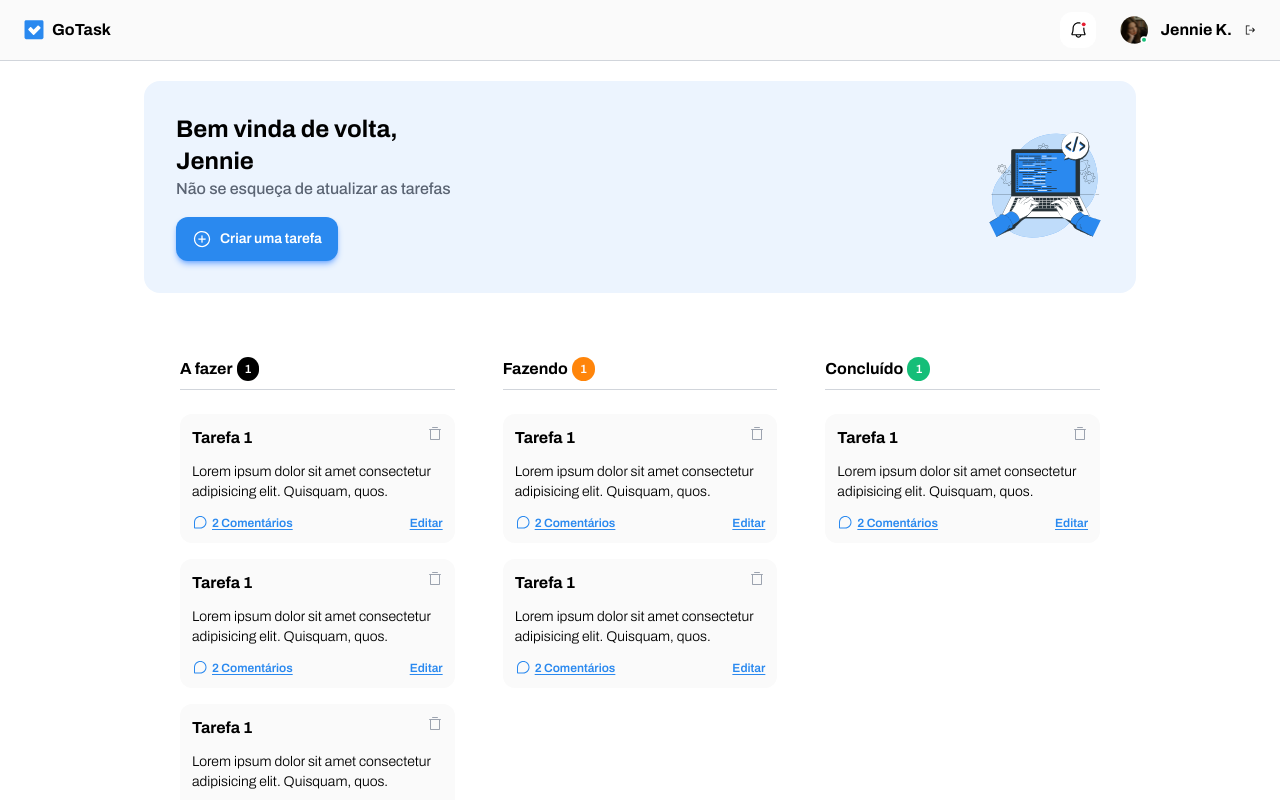
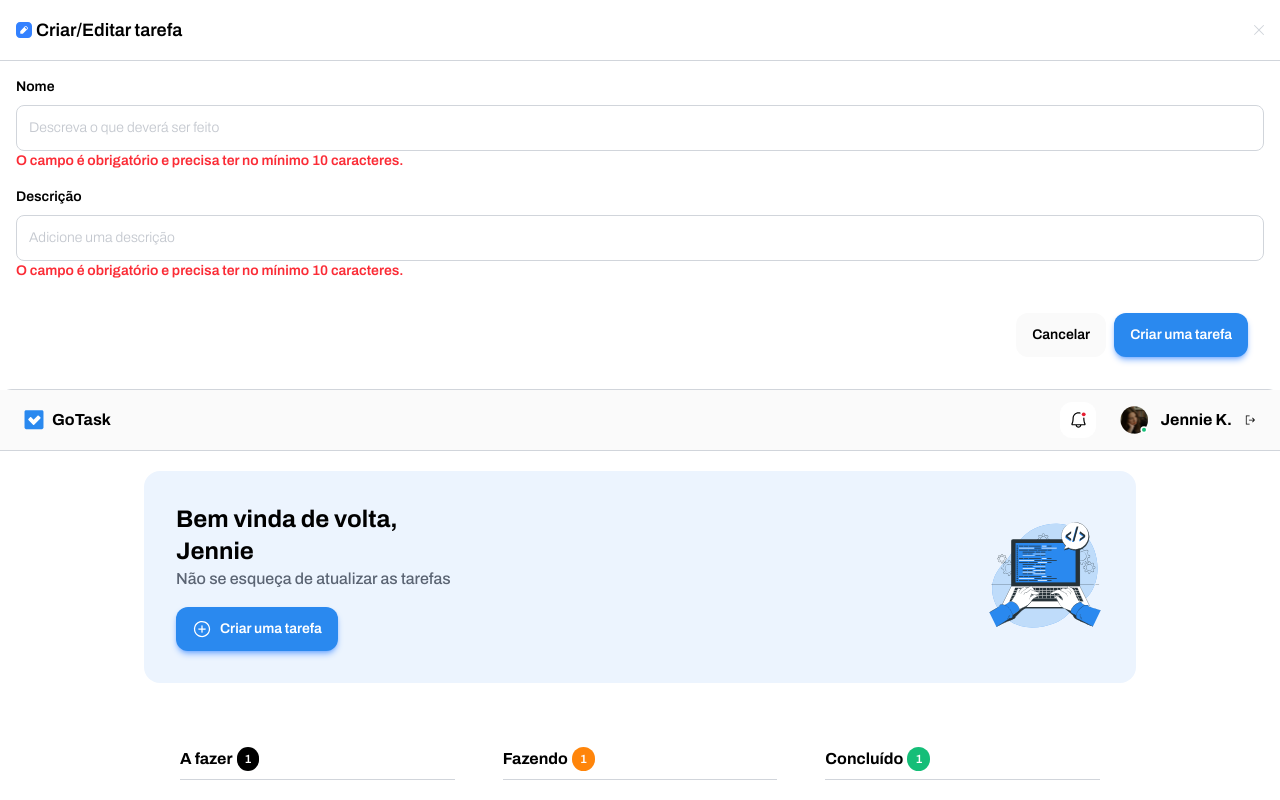
Before and after one commit to macedocmateus/GoTask, an Angular app: page / in a window 1280 px wide. Shown: the top 800 px of the page. Built offline with nearby package versions, Linux system fonts and the light colour scheme.

Commit message:
init task-form-modal component

```diff
--- a/src/app/app.component.html
+++ b/src/app/app.component.html
@@ -1,3 +1,4 @@
+<app-task-form-modal />
 <div class="mx-auto max-w-7xl min-h-dvh">
     <app-header />
     <app-main-content />
--- a/src/app/components/task-form-modal/task-form-modal.component.html
+++ b/src/app/components/task-form-modal/task-form-modal.component.html
@@ -1 +1,32 @@
-<p>task-form-modal works!</p>
+<form class="rounded-xl overflow-hidden bg-white">
+    <div class="flex gap-1 items-center p-4">
+        <img src="./images/icon-new-task.svg" alt="Ícone de um lápis">
+        <h1 class="font-semibold text-lg">Criar/Editar tarefa</h1>
+        <img class="ml-auto cursor-pointer" src="./images/icon-close.svg" alt="Ícone de fechar janela">
+    </div>
+    <div class="p-4 border-y border-[#d1d5db] flex flex-col gap-4">
+        <div>
+            <p class="font-semibold text-sm mb-2">Nome</p>
+            <input class="w-full border border-[#d1d5db] p-3 rounded-lg text-sm font-light text-[#89919f]" type="text"
+                placeholder="Descreva o que deverá ser feito" />
+            <p class="font-semibold text-sm text-red-500">O campo é obrigatório e precisa ter no mínimo 10 caracteres.
+            </p>
+        </div>
+        <div>
+            <p class="font-semibold text-sm mb-2">Descrição</p>
+            <input class="w-full border border-[#d1d5db] p-3 rounded-lg text-sm font-light text-[#89919f]" type="text"
+                placeholder="Adicione uma descrição" />
+            <p class="font-semibold text-sm text-red-500">O campo é obrigatório e precisa ter no mínimo 10 caracteres.
+            </p>
+        </div>
+
+        <div class="p-4 flex justify-end gap-2">
+            <button
+                class="py-3 px-4 bg-[#fafafa] rounded-xl text-sm font-semibold cursor-pointer active:translate-y-1 transition-transform duration-75"
+                type="button">Cancelar</button>
+            <button
+                class="py-3 px-4 text-white bg-[#2a89ef] rounded-xl text-sm font-semibold cursor-pointer active:translate-y-1 transition-transform duration-75 shadow-md shadow-blue-500/50"
+                type="submit">Criar uma tarefa</button>
+        </div>
+    </div>
+</form>
```
Also changed, not shown: src/app/app.component.ts (+7 -1 lines), src/app/components/task-form-modal/task-form-modal.component.ts (+6 -8 lines).
